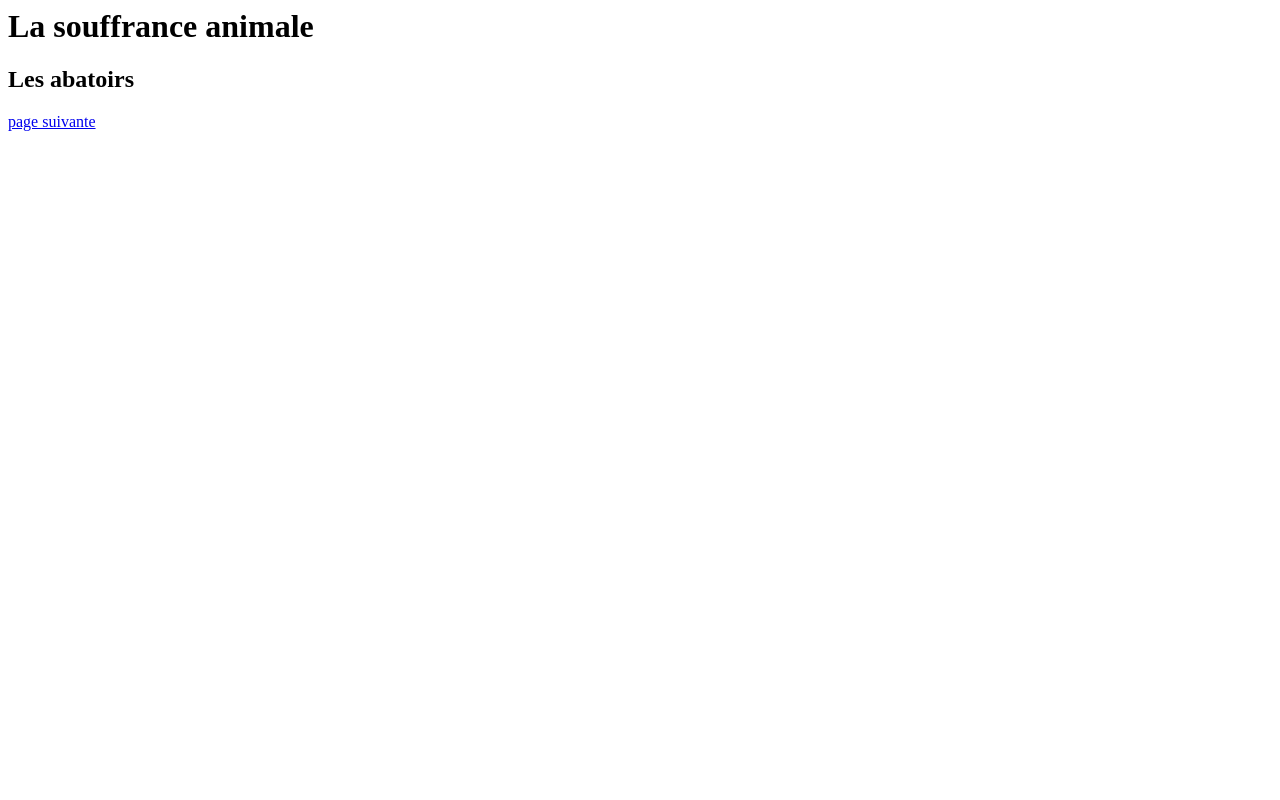
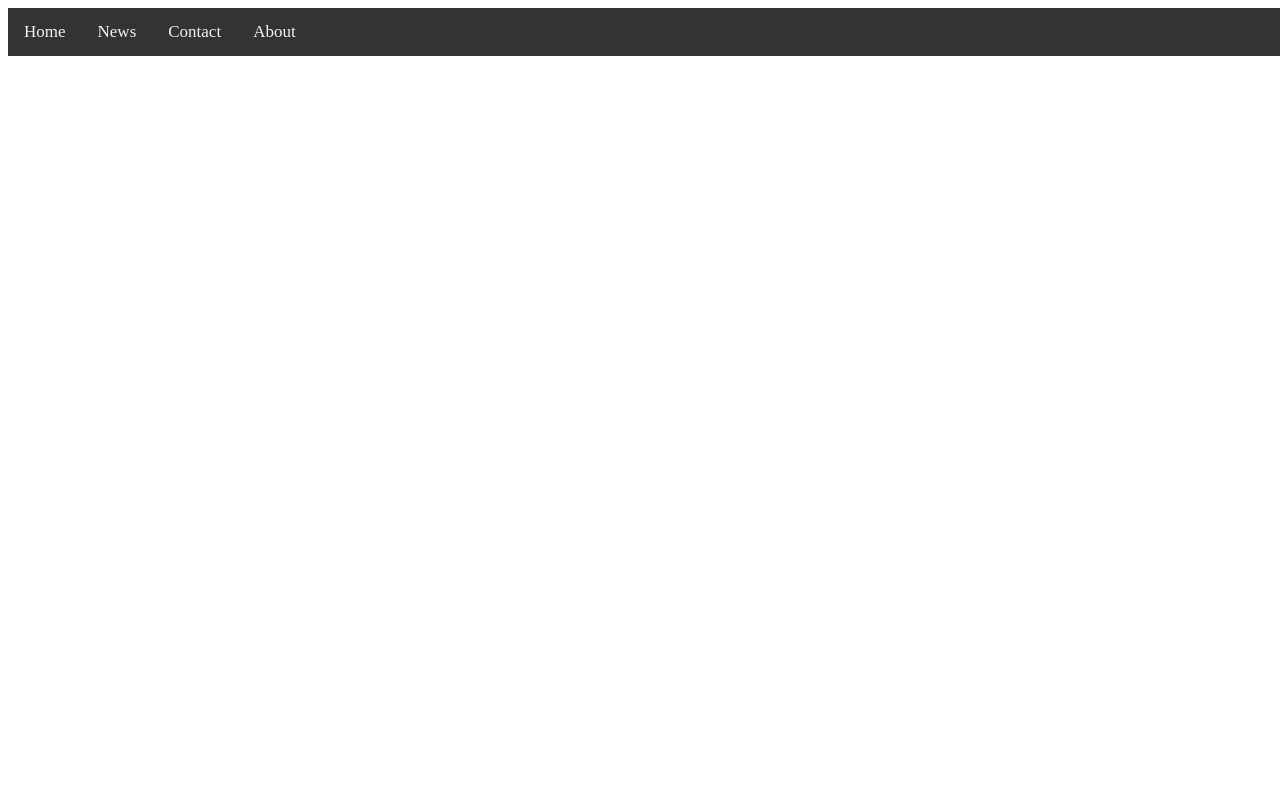
Before and after one commit to YusufA28/ProjetAnimal, a PHP site: page /page1.php in a window 1280 px wide. Run offline with PHP 8.4, Linux system fonts and the light colour scheme.

Commit message:
Add files via upload

```diff
--- a/page1.php
+++ b/page1.php
@@ -1,13 +1,26 @@
-<html>
+<?php
 
+
+
+
+?>
 <head>
-
- <title>souffrance animale</title>
+	<link rel="stylesheet" type="text/css" href="navbar.css">
 </head>
 
-<body>
-<h1>La souffrance animale</h1>
+<div class="navbar" id="myNavbar">
+  <a href="#home">Home</a>
+  <a href="#news">News</a>
+  <a href="#contact">Contact</a>
+  <a href="#about">About</a>
+  <a href="javascript:void(0);" class="icon" onclick="myFunction()">&#9776;</a>
+</div>
+<?php
 
-<h2>Les abatoirs</h2>
-
-<p><a href="file:///C:/Users/Guillaume/Desktop/pojetsite/page2.php">page suivante</a></p>
+?>
+echo "# ProjetAnimal" >> README.md
+git init
+git add README.md
+git commit -m "first commit"
+git remote add origin https://github.com/YusufA28/ProjetAnimal.git
+git push -u origin master
```
